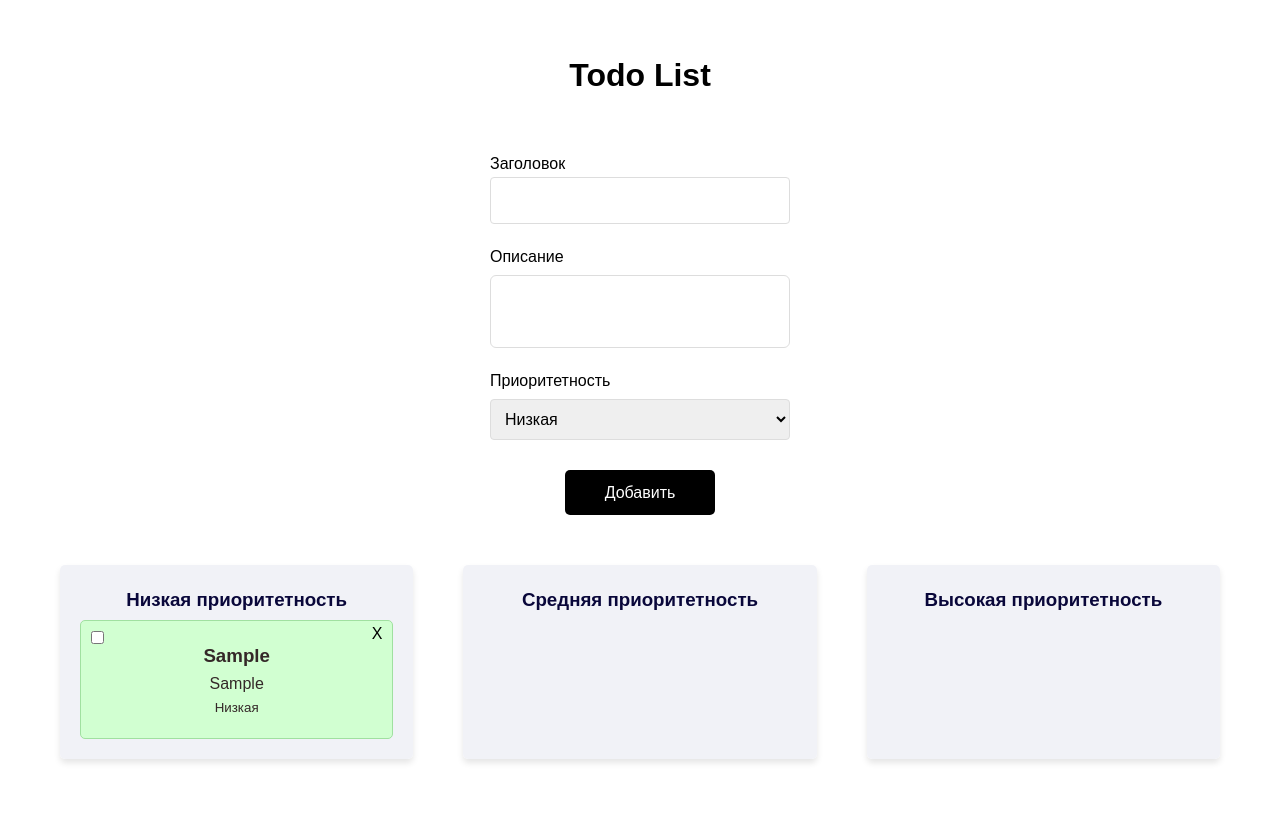
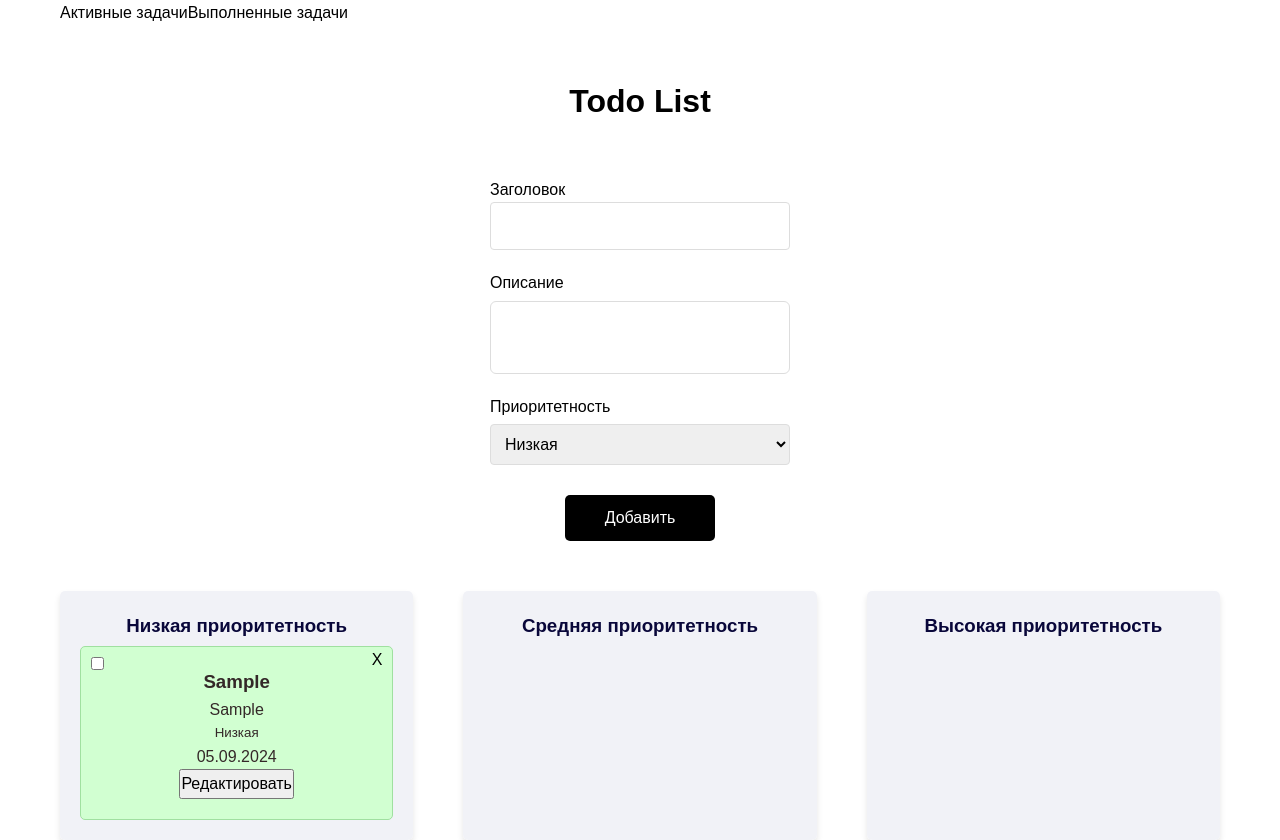
Before and after one commit to Ekaterina1418/TodoList-vue, a Vue app: page / in a window 1280 px wide. Both pictures are taken after typing "Sample", "Sample" into the empty fields and a click on the button "Добавить". Before the commit the page ends 800 px from the top, so only its background shows below. Built offline with nearby package versions, Linux system fonts and the light colour scheme.

Commit message:
Добавила роутинг и модальное окно для редактирования задачи.

```diff
--- a/src/App.vue
+++ b/src/App.vue
@@ -5,7 +5,7 @@
 </template>
 
 <script lang="ts" setup>
-import HomePage from "@/views/HomePage.vue";
+import Navigation from "@/components/Navigation/Navigation.vue";
 </script>
 
 <style></style>
--- a/src/components/AddTodo/AddTodo.vue
+++ b/src/components/AddTodo/AddTodo.vue
@@ -1,57 +1,29 @@
 <template>
-  <form class="form-todo" @submit.prevent="addTodo">
-    <label for="body" class="form-container__label">Заголовок</label>
-    <input class="form-todo__input" v-model="title" type="text" />
-    <span v-if="errors.title" class="form-todo__error">{{ errors.title }}</span>
-    <label for="body" class="form-todo__label">Описание</label>
-    <textarea class="form-todo__textarea" v-model="body"></textarea>
-    <span v-if="errors.body" class="form-todo__error">{{ errors.body }}</span>
-    <label for="body" class="form-todo__label">Приоритетность</label>
-    <select class="form-todo__select" v-model="priority">
-      <option value="Низкая">Низкая</option>
-      <option value="Средняя">Средняя</option>
-      <option value="Высокая">Высокая</option>
-    </select>
-    <button class="form-todo__button" type="submit">Добавить</button>
-  </form>
+  <FormTodo @submit="addTodo">
+    <template #buttons>
+      <button class="form-todo__button" type="submit">Добавить</button>
+    </template>
+  </FormTodo>
 </template>
-
 <script lang="ts" setup>
-import { ref } from "vue";
-import { useTodosStore, Priority } from "../../stores/todo";
-
-const title = ref("");
-const body = ref("");
-const priority = ref<Priority>("Низкая");
-const errors = ref({
-  title: "",
-  body: "",
-});
+import FormTodo from "../FormTodo/FormTodo.vue";
+import { useTodosStore, Priority } from "@/stores/todo";
 
 const store = useTodosStore();
-
-function clearErrors() {
-  errors.value.title = "";
-  errors.value.body = "";
-}
-function addTodo() {
-  clearErrors();
-  if (!title.value) {
-    errors.value.title = "Заголовок обязателен";
-  }
-  if (!body.value) {
-    errors.value.body = "Описание обязателено";
-  }
-
-  if (title.value && body.value) {
-    store.addTodo(title.value, body.value, priority.value);
-    title.value = "";
-    body.value = "";
-    priority.value = "Низкая";
-  }
+function addTodo(todoData: {
+  title: string;
+  body: string;
+  priority: Priority;
+  date: string;
+}) {
+  store.addTodo(
+    todoData.title,
+    todoData.body,
+    todoData.priority,
+    todoData.date
+  );
 }
 </script>
-
 <style lang="scss">
 @import "./style.scss";
 </style>
--- /dev/null
+++ b/src/components/FormTodo/FormTodo.vue
@@ -0,0 +1,106 @@
+<template>
+  <form class="form-todo" @submit.prevent="hanleSubmit">
+    <label for="body" class="form-container__label">Заголовок</label>
+    <input class="form-todo__input" v-model="title" type="text" />
+    <span v-if="errors.title" class="form-todo__error">{{ errors.title }}</span>
+    <label for="body" class="form-todo__label">Описание</label>
+    <textarea class="form-todo__textarea" v-model="body"></textarea>
+    <span v-if="errors.body" class="form-todo__error">{{ errors.body }}</span>
+    <label for="body" class="form-todo__label">Приоритетность</label>
+    <select class="form-todo__select" v-model="priority">
+      <option value="Низкая">Низкая</option>
+      <option value="Средняя">Средняя</option>
+      <option value="Высокая">Высокая</option>
+    </select>
+    <slot name="date">
+      <div class="form-todo__date" v-if="isEditing">
+        <label for="date" class="form-todo__label">Дата</label>
+        <input class="form-todo__input" v-model="date" type="date" />
+      </div>
+    </slot>
+    <slot name="buttons">
+      <div class="form-todo__actions">
+        <button class="form-todo__button" type="submit">
+          {{ isEditing ? "Сохранить" : "Добавить" }}
+        </button>
+        <button
+          v-if="isEditing"
+          class="form-todo__button"
+          type="button"
+          @click="cancelEdit"
+        >
+          Отменить
+        </button>
+      </div>
+    </slot>
+  </form>
+</template>
+
+<script lang="ts" setup>
+import { ref, defineProps, defineEmits, watch } from "vue";
+import { Priority, Todo } from "../../stores/todo";
+const props = defineProps<{
+  todo?: Todo;
+  isEditing?: boolean;
+}>();
+const emit = defineEmits<{
+  (e: "submit"): void;
+  (e: "cancel"): void;
+}>();
+
+const title = ref(props.todo?.title || "");
+const body = ref(props.todo?.body || "");
+const priority = ref<Priority>(props.todo?.priority || "Низкая");
+const date = ref(props.todo?.date);
+const errors = ref({
+  title: "",
+  body: "",
+});
+const isEditing = ref(!!props.isEditing);
+
+watch(
+  () => props.todo,
+  (newTodo) => {
+    if (newTodo) {
+      title.value = newTodo.title;
+      body.value = newTodo.body;
+      priority.value = newTodo.priority;
+      date.value = newTodo.date;
+    }
+  }
+);
+
+function clearErrors() {
+  errors.value.title = "";
+  errors.value.body = "";
+}
+function clearFields() {
+  title.value = "";
+  body.value = "";
+  priority.value = "Низкая";
+  date.value = "";
+}
+function hanleSubmit() {
+  clearErrors();
+  if (!title.value) {
+    errors.value.title = "Заголовок обязателен";
+  }
+  if (!body.value) {
+    errors.value.body = "Описание обязателено";
+  }
+  if (errors.value.title || errors.value.body) {
+    return;
+  }
+
+  emit("submit", {
+    title: title.value,
+    body: body.value,
+    priority: priority.value,
+    date: date.value,
+  });
+  clearFields();
+}
+function cancelEdit() {
+  emit("cancel");
+}
+</script>
--- /dev/null
+++ b/src/components/PopupTodo/PopupTodo.vue
@@ -0,0 +1,73 @@
+<template>
+  <div class="modal-overlay" v-if="isOpen">
+    <div class="modal-content">
+      <FormTodo :todo="props.todo" @submit="saveEditTodo" @cancel="closeModal">
+        <template #date>
+          <input type="date" v-model="date" />
+        </template>
+        <template #buttons>
+          <button class="form-todo__button" type="submit">Сохранить</button>
+          <button class="form-todo__button" type="button" @click="closeModal">
+            Отменить
+          </button>
+        </template>
+      </FormTodo>
+    </div>
+  </div>
+</template>
+<script lang="ts" setup>
+import { ref, defineProps, defineEmits, watch } from "vue";
+import FormTodo from "../FormTodo/FormTodo.vue";
+import { useTodosStore, Todo, Priority } from "@/stores/todo";
+
+const store = useTodosStore();
+const date = ref("");
+const isOpen = ref(true);
+const props = defineProps<{ todo: Todo }>();
+const emit = defineEmits<{ (e: "close"): void }>();
+
+function formatDateForInput(dateString: string): string {
+  const [day, month, year] = dateString.split(".");
+  return `${year}-${month}-${day}`;
+}
+
+function formatDate(dateString: string): string {
+  const [year, month, day] = dateString.split("-");
+  return `${String(Number(day)).padStart(2, "0")}.${String(
+    Number(month)
+  ).padStart(2, "0")}.${year}`;
+}
+
+watch(
+  () => props.todo,
+  (newTodo) => {
+    date.value = formatDateForInput(newTodo.date);
+  },
+  { immediate: true }
+);
+
+function closeModal() {
+  emit("close");
+}
+
+function saveEditTodo(todoData: {
+  title: string;
+  body: string;
+  priority: Priority;
+  date: string;
+}) {
+  if (props.todo) {
+    const formattedDate = formatDate(date.value);
+    store.editTodo(props.todo.id, {
+      title: todoData.title,
+      body: todoData.body,
+      priority: todoData.priority,
+      date: formattedDate,
+    });
+    closeModal();
+  }
+}
+</script>
+<style lang="scss">
+@import "./style.scss";
+</style>
--- /dev/null
+++ b/src/components/PopupTodo/style.scss
@@ -0,0 +1,23 @@
+.modal-overlay {
+  position: fixed;
+  top: 0;
+  left: 0;
+  width: 100%;
+  height: 100%;
+  display: flex;
+  justify-content: center;
+  align-items: center;
+  background: rgba(0, 0, 0, 0.5);
+  z-index: 1000;
+}
+.modal-content {
+  display: flex;
+  justify-content: center;
+  background: #fff;
+  border-radius: 5px;
+  padding: 20px;
+  width: 80%;
+  max-width: 600px;
+  box-shadow: 0 4px 8px rgba(0, 0, 0, 0.2);
+  position: relative;
+}
--- a/src/components/TodoItem/TodoItem.vue
+++ b/src/components/TodoItem/TodoItem.vue
@@ -18,15 +18,21 @@
     <h3>{{ todo.title }}</h3>
     <p>{{ todo.body }}</p>
     <small>{{ todo.priority }}</small>
+    <p>{{ todo.date }}</p>
+    <button v-if="!isCompleted" @click="openModal" type="button">
+      Редактировать
+    </button>
+    <PopupTodo v-if="isOpen" :todo="props.todo" @close="closeModal" />
   </div>
 </template>
 
 <script lang="ts" setup>
+import PopupTodo from "@/components/PopupTodo/PopupTodo.vue";
 import { useTodosStore, Todo } from "@/stores/todo";
-import { computed, defineProps } from "vue";
+import { ref, computed, defineProps } from "vue";
 
 const props = defineProps<{ todo: Todo }>();
-
+const isOpen = ref(false);
 const store = useTodosStore();
 
 const priorityClass = computed(() => {
@@ -52,6 +58,12 @@ function removeTodo() {
 function toggleCompletion() {
   store.toggleTodoCompletion(props.todo.id);
 }
+function openModal() {
+  isOpen.value = true;
+}
+function closeModal() {
+  isOpen.value = false;
+}
 </script>
 
 <style lang="scss">
--- a/src/router/index.ts
+++ b/src/router/index.ts
@@ -1,10 +1,12 @@
 import { createRouter, createWebHistory } from "vue-router";
 import HomePage from "@/views/HomePage.vue";
 import ActiveTodos from "@/views/ActiveTodos.vue";
+import CompletedTodos from "@/views/CompletedTodos.vue";
 
 const routes = [
   { path: "/", component: HomePage },
   { path: "/active", component: ActiveTodos },
+  { path: "/completed", component: CompletedTodos },
 ];
 
 const router = createRouter({
--- a/src/stores/todo.ts
+++ b/src/stores/todo.ts
@@ -7,6 +7,7 @@ export type Todo = {
   body: string;
   priority: Priority;
   completed: boolean;
+  date: string;
 };
 
 export const useTodosStore = defineStore("todo", {
@@ -14,13 +15,22 @@ export const useTodosStore = defineStore("todo", {
     todos: [] as Todo[],
   }),
   actions: {
-    addTodo(title: string, body: string, priority: Priority) {
+    addTodo(title: string, body: string, priority: Priority, date: string) {
+      const today = new Date();
+      const formattedDate = `${String(today.getDate()).padStart(
+        2,
+        "0"
+      )}.${String(today.getMonth() + 1).padStart(
+        2,
+        "0"
+      )}.${today.getFullYear()}`;
       this.todos.push({
         id: uuidv4(),
         title,
         body,
         priority,
         completed: false,
+        date: date || formattedDate,
       });
     },
     removeTodo(id: string) {
@@ -32,10 +42,22 @@ export const useTodosStore = defineStore("todo", {
         todo.completed = !todo.completed;
       }
     },
+    editTodo(id: string, updatedFields: Partial<Todo>) {
+      const todo = this.todos.find((todo) => todo.id === id);
+      if (todo) {
+        Object.assign(todo, updatedFields);
+      }
+    },
   },
   getters: {
     filteredTodosByPriority: (state) => (priority: Priority) => {
       return state.todos.filter((todo) => todo.priority === priority);
     },
+    activeTodos: (state) => {
+      return state.todos.filter((todo) => !todo.completed);
+    },
+    completedTodos: (state) => {
+      return state.todos.filter((todo) => todo.completed);
+    },
   },
 });
--- a/src/views/ActiveTodos.vue
+++ b/src/views/ActiveTodos.vue
@@ -1,7 +1,22 @@
 <template>
-  <h1>Активные задачи</h1>
+  <nav>
+    <router-link to="/">Все задачи</router-link>
+    <router-link to="/completed">Выполненные задачи</router-link>
+  </nav>
+  <div>
+    <h1>Активные задачи</h1>
+    <TodoItem v-for="todo in activeTodos" :key="todo.id" :todo="todo" />
+  </div>
 </template>
 
-<script lang="ts" setup></script>
+<script lang="ts" setup>
+import { computed } from "vue";
+import TodoItem from "@/components/TodoItem/TodoItem.vue";
+import { useTodosStore } from "@/stores/todo";
+
+const store = useTodosStore();
+
+const activeTodos = computed(() => store.activeTodos);
+</script>
 
 <style></style>
--- /dev/null
+++ b/src/views/CompletedTodos.vue
@@ -0,0 +1,19 @@
+<template>
+  <nav>
+    <router-link to="/">Все задачи</router-link>
+    <router-link to="/active">Активные задачи</router-link>
+  </nav>
+  <div>
+    <h1>Выполненные задачи</h1>
+    <TodoItem v-for="todo in completedTodos" :key="todo.id" :todo="todo" />
+  </div>
+</template>
+<script lang="ts" setup>
+import { computed } from "vue";
+import { useTodosStore } from "@/stores/todo";
+import TodoItem from "@/components/TodoItem/TodoItem.vue";
+
+const store = useTodosStore();
+const completedTodos = computed(() => store.completedTodos);
+</script>
+<style lang="scss"></style>
--- a/src/views/HomePage.vue
+++ b/src/views/HomePage.vue
@@ -1,4 +1,8 @@
 <template>
+  <nav>
+    <router-link to="/active">Активные задачи</router-link>
+    <router-link to="/completed">Выполненные задачи</router-link>
+  </nav>
   <div class="content-center">
     <h1 class="title">Todo List</h1>
     <AddTodo />
```
Also changed, not shown: .eslintrc.js.
